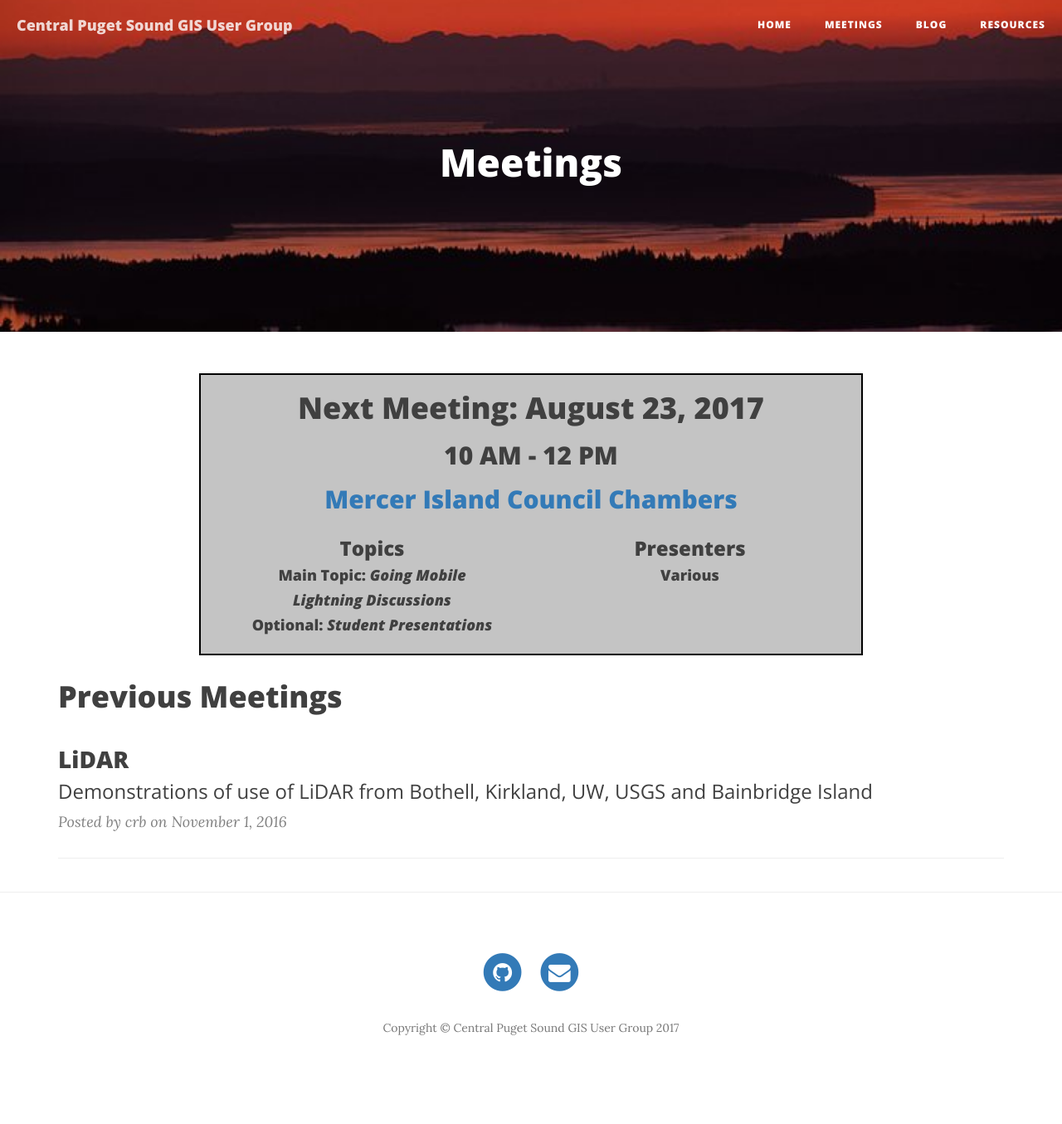
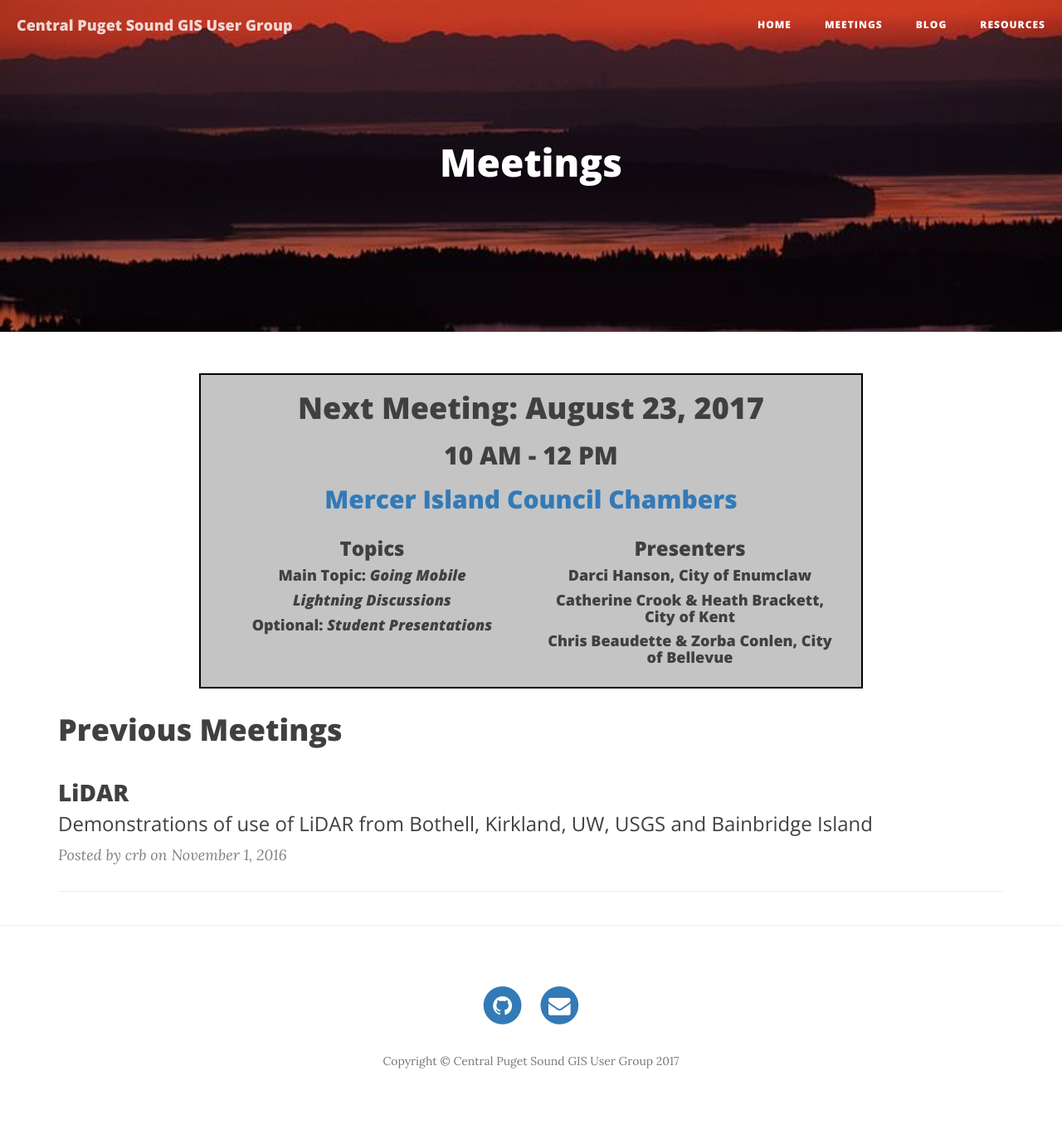
Before and after one commit to cpsgis/cpsgis.github.io, a Jekyll site: the page built from meetings/index.html, in a window 1280 px wide. Shown: the whole page at 83% size. Built offline with Jekyll 4.4.1, drawn with Linux system fonts in a browser that asks for light colours; nearby versions of some CDN libraries; before the commit the page ends 1315 px from its top, so only the background shows below that.

Commit message:
updated to include presenters

```diff
--- a/meetings/index.html
+++ b/meetings/index.html
@@ -24,7 +24,9 @@ paginate: 2
           <div class="col-lg-6">
             <center>
               <h3>Presenters</h3>
-              <h4>Various</h4>
+              <h4>Darci Hanson, City of Enumclaw</h4>
+              <h4>Catherine Crook &amp; Heath Brackett, City of Kent</h4>
+              <h4>Chris Beaudette &amp; Zorba Conlen, City of Bellevue</h4>
             </center>
           </div>
           <!--
```
